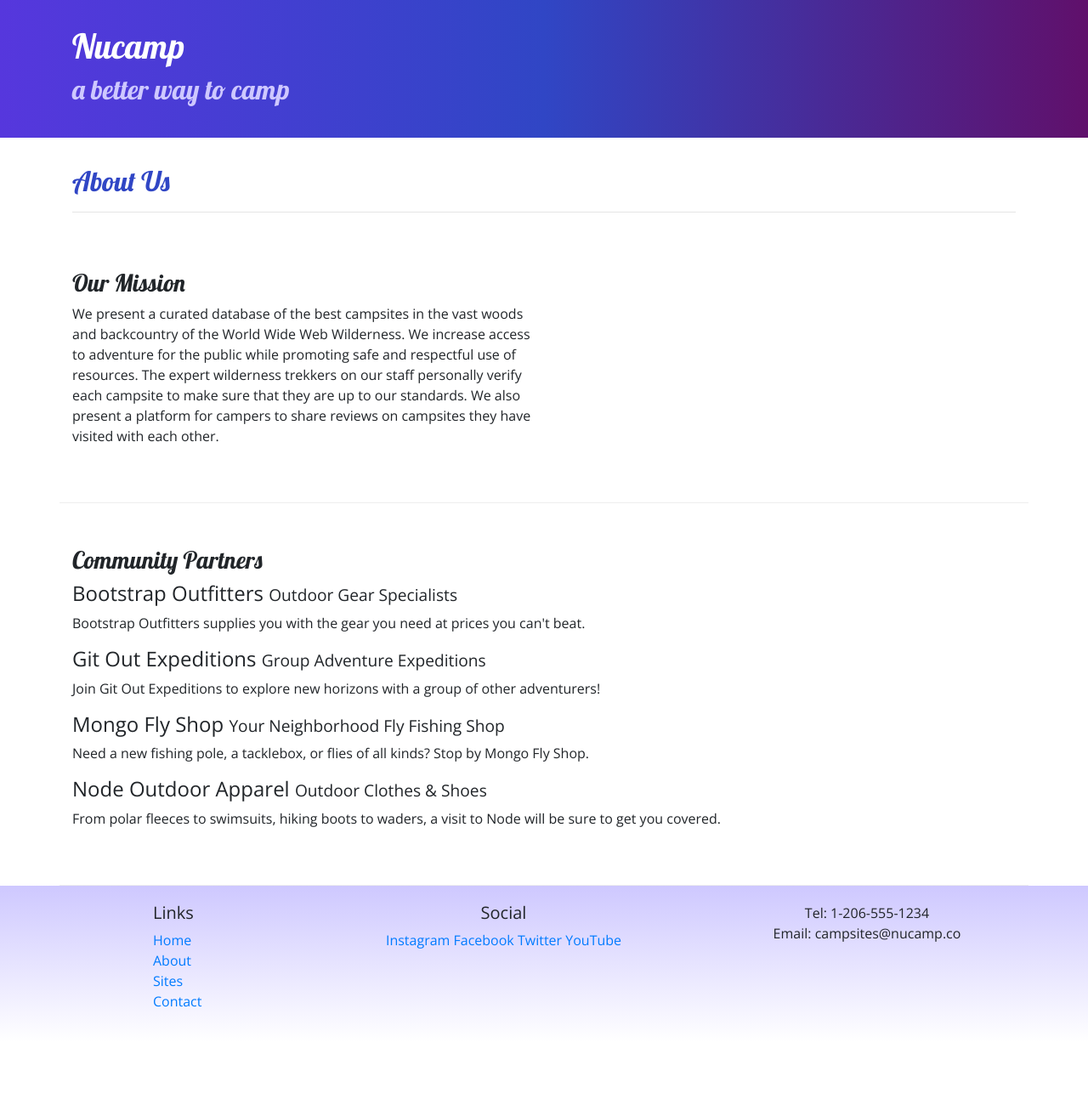
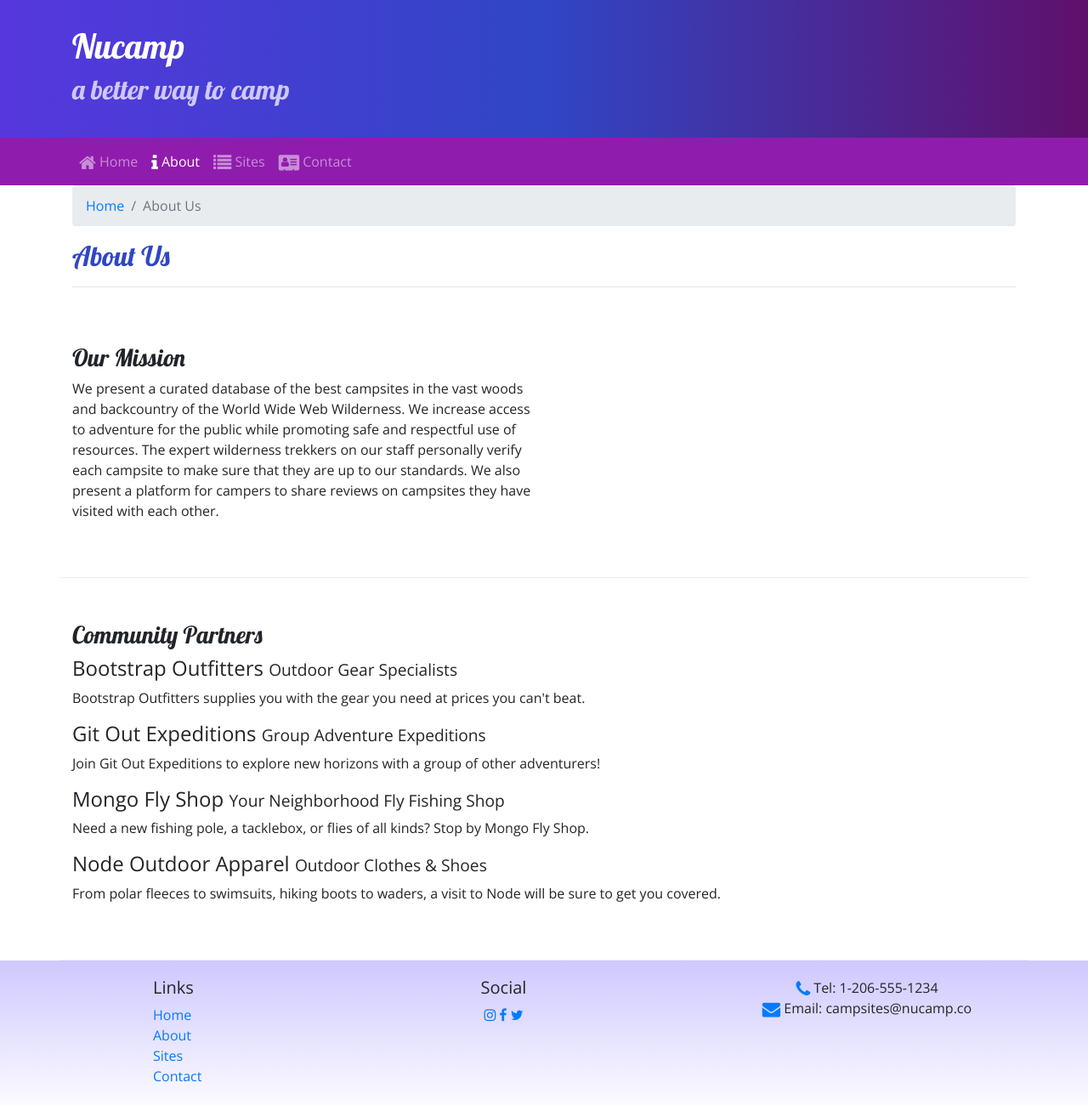
Before and after one commit to vlokchain/responsive-bootsrap, a website: page aboutus.html in a window 1280 px wide. Shown: the whole page at 85% size. Before the commit the page ends 1226 px from the top, so only its background shows below. Drawn offline with nearby package versions, Linux system fonts and the light colour scheme.

Commit message:
navbar + breadcrumbs + icon fonts

```diff
--- a/aboutus.html
+++ b/aboutus.html
@@ -5,7 +5,12 @@
     <!-- Required meta tags always come first -->
     <meta charset="utf-8" />
     <meta name="viewport" content="width=device-width, initial-scale=1" />
+
+    <!-- Bootstrap CSS -->
     <link rel="stylesheet" href="node_modules/bootstrap/dist/css/bootstrap.min.css" />
+
+    <!-- Additional CSS must be places after Bootstrap CSS -->
+    <link rel="stylesheet" href="node_modules/font-awesome/css/font-awesome.min.css" />
     <link rel="stylesheet" href="https://fonts.googleapis.com/css?family=Lobster|Open+sans" />
     <link rel="stylesheet" href="css/styles.css" />
 
@@ -25,11 +30,33 @@
         </div>
     </header>
 
+        <!-- NAVBAR | START -->
+        <nav class="navbar navbar-expand-sm navbar-dark sticky-top">                                                      <!-- expand-sm expands the navbar vertically on small screens & navbar-dark makes nav item links lighter for better contrast & sticky-top freezes the navbar to the top when scrolling -->
+            <div class="container">
+                <button class="navbar-toggler ml-auto" type="button" data-toggle="collapse" data-target="#nucampNavbar">  <!-- button shown on small screens to toggle navbar content -->
+                    <span class="navbar-toggler-icon"></span>                                                             <!-- Icon for the toggle button -->
+                </button>
+                <div class="collapse navbar-collapse" id="nucampNavbar">                                                  <!-- Container for navbar items, collapses on small screens -->
+                    <ul class="navbar-nav">                                                                               <!-- navbar-nav ensures main navigation section are styled/behave properly-->
+                        <li class="nav-item"><a class="nav-link" href="index.html"><i class="fa fa-home fa-lg"></i> Home</a></li>                            <!-- nav-item active indicates the current active page or section in the navigation -->
+                        <li class="nav-item active"><a class="nav-link" href="#"><i class="fa fa-info fa-lg"></i> About</a></li>                    <!-- nav-item represents individual item within navigation list -->
+                        <li class="nav-item"><a class="nav-link" href="#"><i class="fa fa-list fa-lg"></i> Sites</a></li>
+                        <li class="nav-item"><a class="nav-link" href="#"><i class="fa fa-address-card fa-lg"></i> Contact</a></li>
+                    </ul>
+                </div>
+            </div>
+        </nav>
+        <!-- NAVBAR | END -->
+
     <div class="container">
         <div class="row">
-            <div class="col-12">
+            <div class="col">
+                <ol class="breadcrumb">
+                        <li class="breadcrumb-item"><a href="index.html">Home</a></li>
+                        <li class="breadcrumb-item active">About Us</li>
+                </ol>
                 <h2>About Us</h2>
-                <hr />
+                    <hr />
             </div>
         </div>
 
@@ -44,13 +71,13 @@
             <div class="col-12">
                 <h3>Community Partners</h3>
                 <h4>Bootstrap Outfitters <small>Outdoor Gear Specialists</small></h4>
-                <p class="d-none d-sm-block">Bootstrap Outfitters supplies you with the gear you need at prices you can't beat.</p>
+                <p class="d-none d-sm-block">Bootstrap Outfitters supplies you with the gear you need at prices you can't beat.</p> <!-- d-none & d-sm-block hides p elements on small screens -->
                 <h4>Git Out Expeditions <small>Group Adventure Expeditions</small></h4>
-                <p class="d-none d-sm-block">Join Git Out Expeditions to explore new horizons with a group of other adventurers!</p>
+                <p class="d-none d-sm-block">Join Git Out Expeditions to explore new horizons with a group of other adventurers!</p> <!-- d-none & d-sm-block hides p elements on small screens -->
                 <h4>Mongo Fly Shop <small>Your Neighborhood Fly Fishing Shop</small></h4>
-                <p class="d-none d-sm-block">Need a new fishing pole, a tacklebox, or flies of all kinds? Stop by Mongo Fly Shop.</p>
+                <p class="d-none d-sm-block">Need a new fishing pole, a tacklebox, or flies of all kinds? Stop by Mongo Fly Shop.</p> <!-- d-none & d-sm-block hides p elements on small screens -->
                 <h4>Node Outdoor Apparel <small>Outdoor Clothes & Shoes</small></h4>
-                <p class="d-none d-sm-block">From polar fleeces to swimsuits, hiking boots to waders, a visit to Node will be sure to get you covered.</p>
+                <p class="d-none d-sm-block">From polar fleeces to swimsuits, hiking boots to waders, a visit to Node will be sure to get you covered.</p> <!-- d-none & d-sm-block hides p elements on small screens -->
             </div>
         </div>
     </div>
@@ -69,14 +96,14 @@
                 </div>
                 <div class="col-6 col-sm-5 text-center">
                     <h5>Social</h5>
-                    <a href="http://instagram.com/">Instagram</a>
-                    <a href="http://facebook.com/">Facebook</a>
-                    <a href="http://twitter.com/">Twitter</a>
-                    <a href="http://youtube.com/">YouTube</a>
+                    <a href="http://instagram.com/"><i class="fa fa-instagram"></i></a>
+                    <a href="http://facebook.com/"><i class="fa fa-facebook"></i></a>
+                    <a href="http://twitter.com/"><i class="fa fa-twitter"></i></a>
+                    <a href="http://youtube.com/"><i class="youtube"></i></a>
                 </div>
                 <div class="col-sm-4 text-center">
-                    Tel: 1-206-555-1234<br />
-                    Email: campsites@nucamp.co
+                    <i class="fa fa-phone fa-lg text-primary"></i> Tel: 1-206-555-1234<br />
+                    <i class="fa fa-envelope fa-lg text-primary"></i> Email: campsites@nucamp.co
                 </div>
            </div>
         </div>
--- a/css/styles.css
+++ b/css/styles.css
@@ -24,6 +24,7 @@ footer {
 
 /* Targets .jumbotron classes and sets the element padding to 30px on all sides with a linear gradient */
 .jumbotron {
+    margin: 0;
     padding: 30px;
     background-image: linear-gradient(to right, #5637DD, #3046C5, #60106B);
     color: white
@@ -35,3 +36,7 @@ footer {
     border-bottom: 1px ridge;        /* Adds bottom border with a thickness of 1px and a style of ridge that gives 3D effect */
     min-height: 200px;               /* Ensures elements have a min height of 200px */
 }
+
+.navbar {
+    background-color: #901CAD;
+}
--- a/package.json
+++ b/package.json
@@ -23,6 +23,7 @@
   },
   "dependencies": {
     "bootstrap": "^4.5.2",
+    "font-awesome": "^4.7.0",
     "jquery": "^3.5.1",
     "popper.js": "^1.16.1"
   }
```
Also changed, not shown: index.html (+26 -7 lines), 1 other file.
